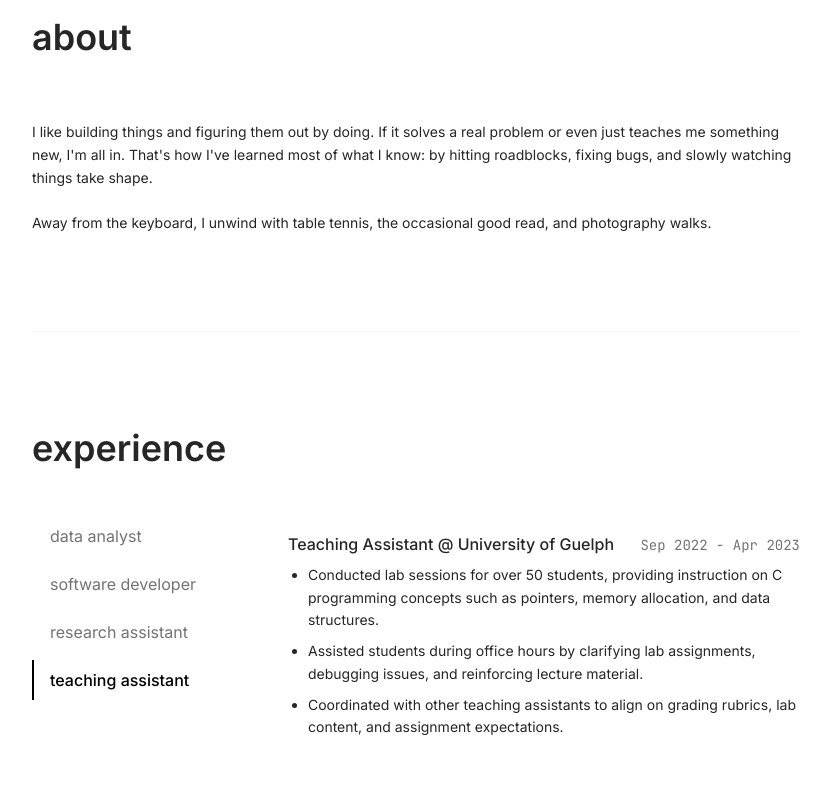
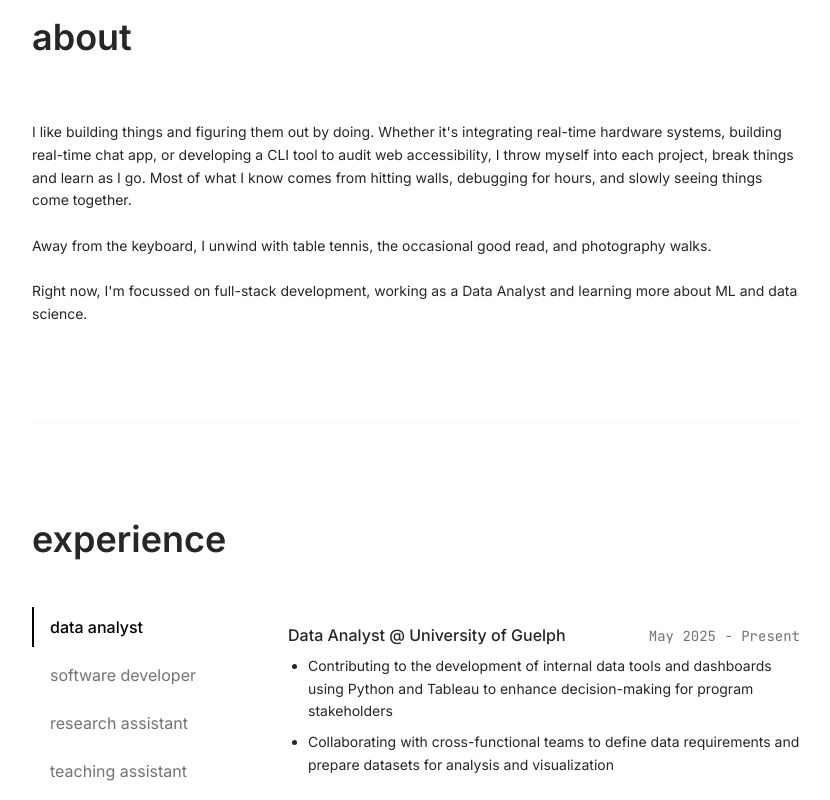
Before and after one commit to pprateekk/personal-portfolio, a React (Create React App) app: page / in a window 1280 px wide. Shown: the part 880-1680 px from the top of the page, without its empty margins (224-1054 px from the left). Built offline with nearby package versions, Linux system fonts and the light colour scheme.

Commit message:
chore: update info

```diff
--- a/src/components/About.js
+++ b/src/components/About.js
@@ -10,12 +10,18 @@ export default function About() {
 
       <div className="space-y-6 pt-4 prose prose-neutral max-w-none">
         <p className="text-sm leading-relaxed">
-          I like building things and figuring them out by doing. If it solves a
-          real problem or even just teaches me something new, I'm all in. That's
-          how I've learned most of what I know: by hitting roadblocks, fixing
-          bugs, and slowly watching things take shape.
+          I like building things and figuring them out by doing. Whether it's
+          integrating real-time hardware systems, building real-time chat app,
+          or developing a CLI tool to audit web accessibility, I throw myself
+          into each project, break things and learn as I go. Most of what I know
+          comes from hitting walls, debugging for hours, and slowly seeing
+          things come together.
           <br /> <br /> Away from the keyboard, I unwind with table tennis, the
           occasional good read, and photography walks.
+          <br />
+          <br />
+          Right now, I'm focussed on full-stack development, working as a Data
+          Analyst and learning more about ML and data science.
         </p>
       </div>
     </section>
--- a/src/components/Contact.js
+++ b/src/components/Contact.js
@@ -50,7 +50,10 @@ export default function Contact() {
   };
 
   return (
-    <section id="contact" className="max-w-3xl mx-auto py-24">
+    <section
+      id="contact"
+      className="max-w-3xl mx-auto py-24 border-t border-neutral-100"
+    >
       <div className="grid grid-cols-1 md:grid-cols-2 gap-16">
         <div>
           <h2 className="text-3xl md:text-4xl font-bold mb-8 font-sans">
--- a/src/components/Experience.js
+++ b/src/components/Experience.js
@@ -1,7 +1,7 @@
 import React, { useState } from "react";
 
 export default function Experience() {
-  const [activeSection, setActiveSection] = useState("teaching");
+  const [activeSection, setActiveSection] = useState("analyst");
 
   const experienceData = [
     {
```
